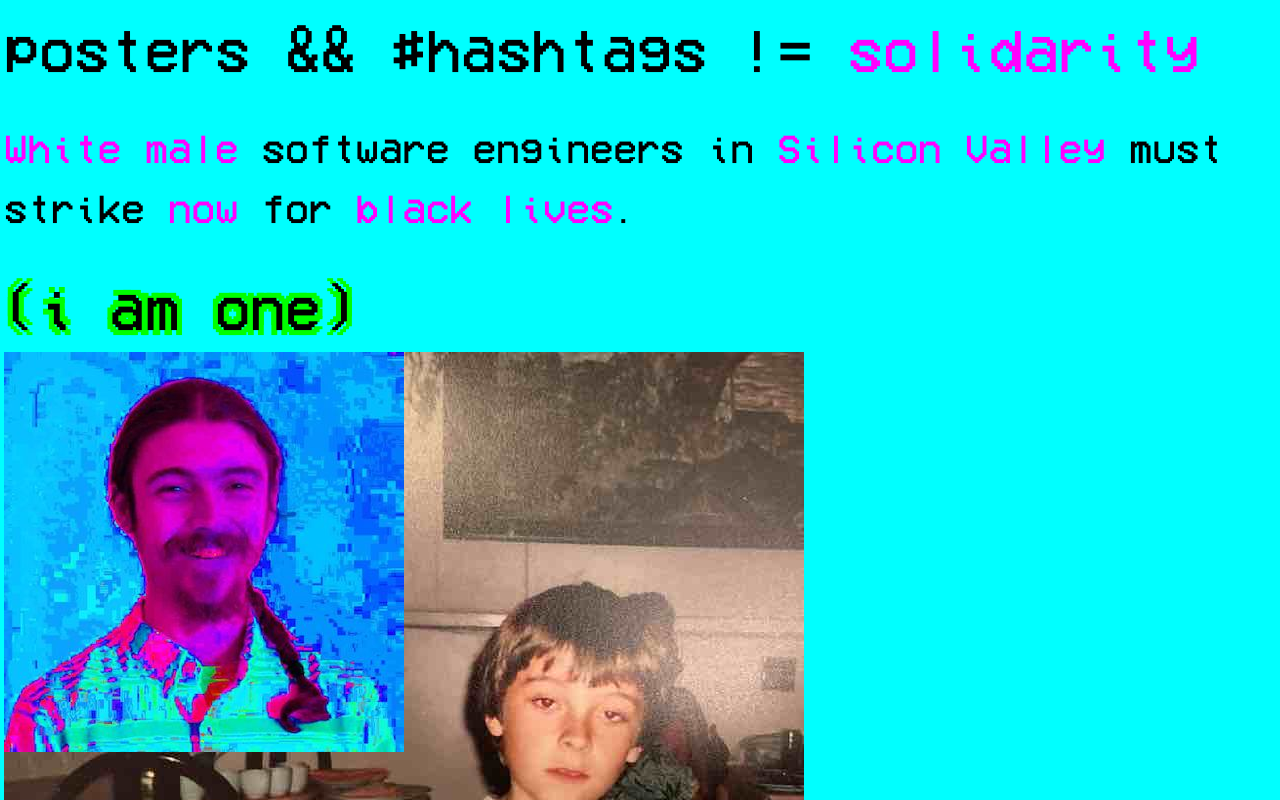
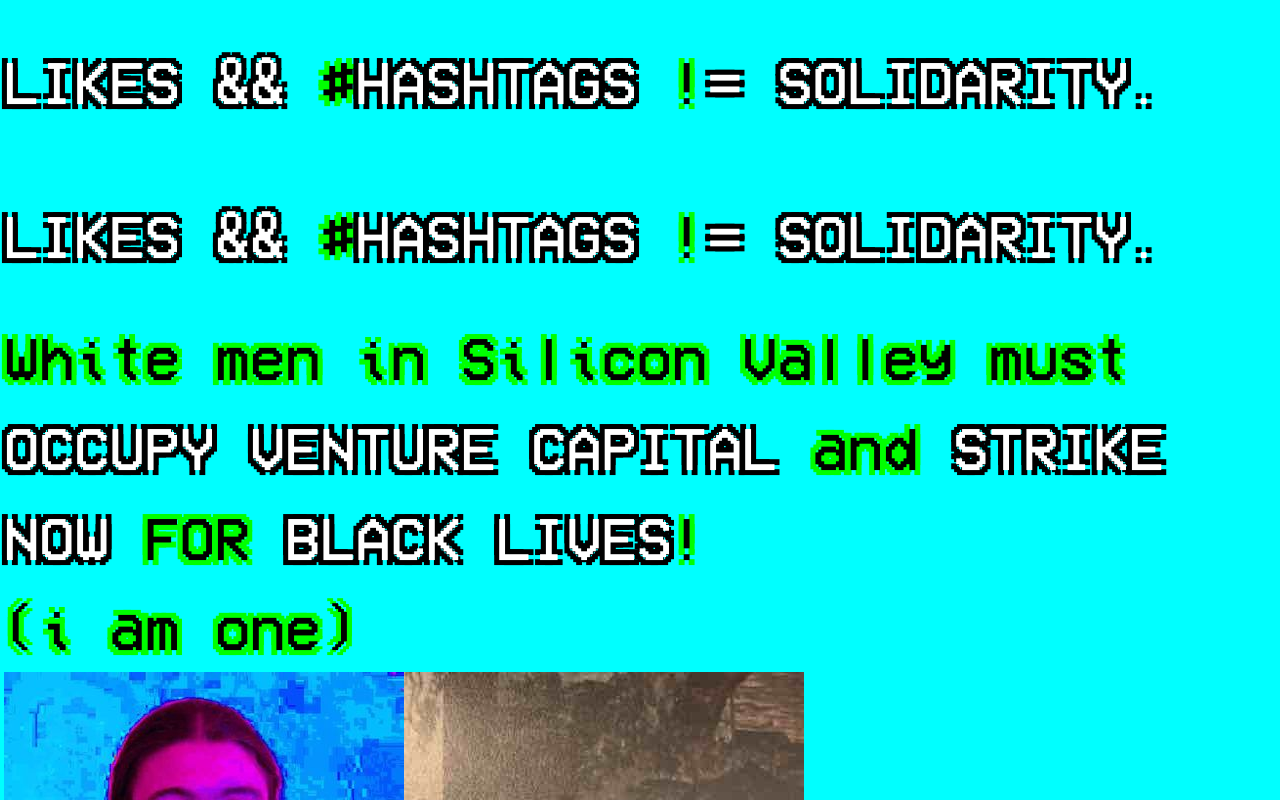
Before and after one commit to TheDripper/notusedyet, a Nuxt app: page / in a window 1280 px wide. Shown: the top 800 px of the page. Built offline with nearby package versions, Linux system fonts and the light colour scheme.

Commit message:
STRIKE NOW FOR BLACK LIVES

```diff
--- a/pages/index.vue
+++ b/pages/index.vue
@@ -1,18 +1,11 @@
 <template>
   <div id="root">
     <div class="slide p-1">
-      <p id="hashtags_do_not_equal_solidarity" class="subnow">
-        posters && #hashtags !=
-        <span class="magenta">solidarity</span>
-      </p>
-      <p class="bump">
-        <span class="magenta">White male</span> software engineers in
-        <span class="magenta">Silicon Valley</span> must strike
-        <span class="magenta">now</span> for
-        <span class="magenta">black lives</span>.
-      </p>
+      <h3 class="shadow uppercase blink">likes &amp;&amp; <span class="black">#</span>hashtags <span class="black">!</span>= solidarity.</h3>
+    <h3 class="shadow uppercase blink">likes &amp;&amp; <span class="black">#</span>hashtags <span class="black">!</span>= solidarity.</h3>
+    <h3 class="shadow"><span class="black">White men in Silicon Valley must</span> <span class="uppercase">Occupy Venture Capital</span> <span class="black"> and</span> <span class="uppercase">STRIKE NOW</span> <span class="black">FOR</span> BLACK LIVES<span class="black blink">!</span></h3>
       <h3 class="shadow">
-        <span class="black blink">(i am one)</span>
+        <span class="black ">(i am one)</span>
       </h3>
       <div class="relative">
         <img src="/tyler_hill_white_kid.jpg" />
@@ -373,11 +366,11 @@
   </div>
 </template>
 <style lang="scss" scoped>
-#occupy_silicon_valley {
-  color: white !important;
+#occupy_venture_capital {
+  color: black;
   border: none !important;
   font-size: 40px;
-  @apply uppercase;
+  text-decoration: none !important;
   @screen md {
     font-size: 60px;
   }
--- a/pages/occupy-venture-capital-our-house-is-on-fire.vue
+++ b/pages/occupy-venture-capital-our-house-is-on-fire.vue
@@ -675,12 +675,8 @@
         target="_blank"
       >deadass</a> about the following.
     </p>
-    <h3 class="shadow uppercase blink">posters &amp;&amp; #hashtags != solidarity.</h3>
-    <p class="bump">
-      <span class="magenta">White male</span> software engineers in
-      <span class="magenta">Silicon Valley</span> must strike now for
-      <span class="magenta">black lives</span>.
-    </p>
+    <h3 class="shadow uppercase blink">likes &amp;&amp; <span class="black">#</span>hashtags <span class="black">!</span>= solidarity.</h3>
+    <h3 class="shadow"><span class="black">White men in Silicon Valley must</span> <span class="uppercase">Occupy Venture Capital</span> <span class="black"> and</span> <span class="uppercase">STRIKE NOW</span> <span class="black">FOR</span> BLACK LIVES<span class="black blink">!</span></h3>
     <p>
       No more
       <a
```
